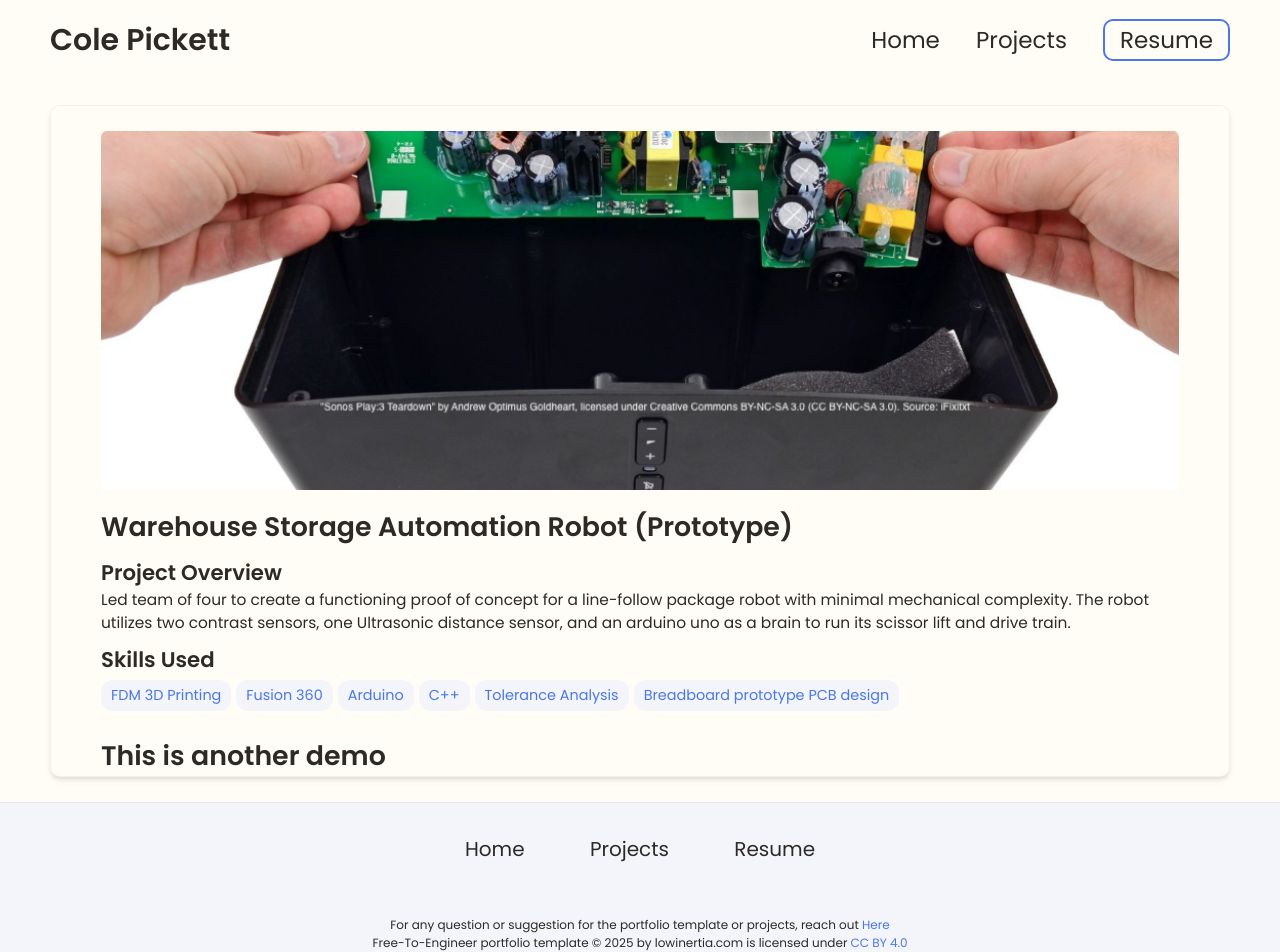
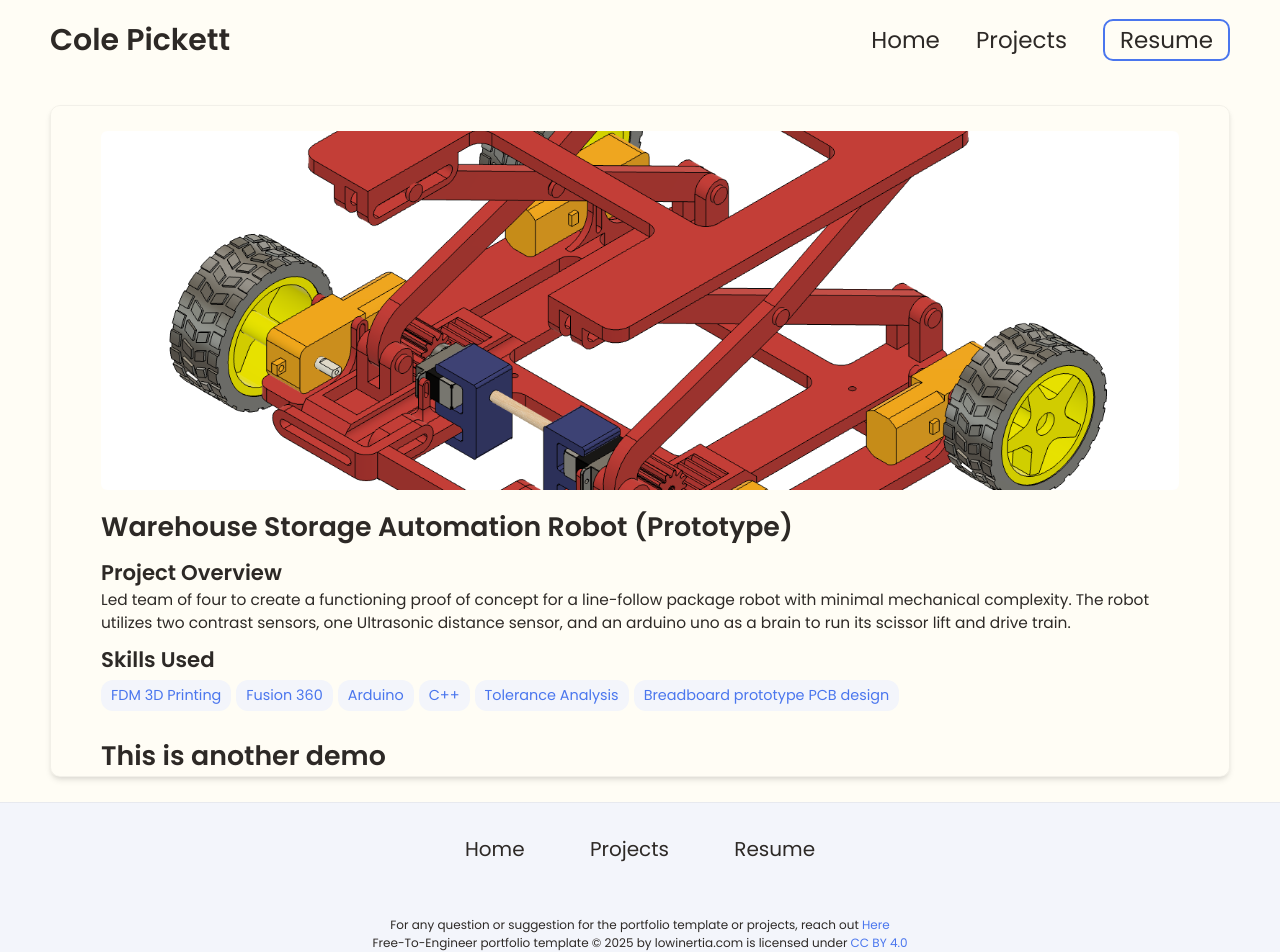
Before and after one commit to colecpickett/colecpickett.github.io, a Jekyll site: the page built from _projects/sonos-teardown/index.md, in a window 1280 px wide. Built offline with Jekyll 4.4.1, drawn with Linux system fonts in a browser that asks for light colours.

Commit message:
Update index.md

```diff
--- a/_projects/sonos-teardown/index.md
+++ b/_projects/sonos-teardown/index.md
@@ -10,7 +10,7 @@ skills:
   - Tolerance Analysis
   - Breadboard prototype PCB design
 
-main-image: /sonos.png
+main-image: /Warehouse_Default.png
 ---
 
 # This is another demo
```
